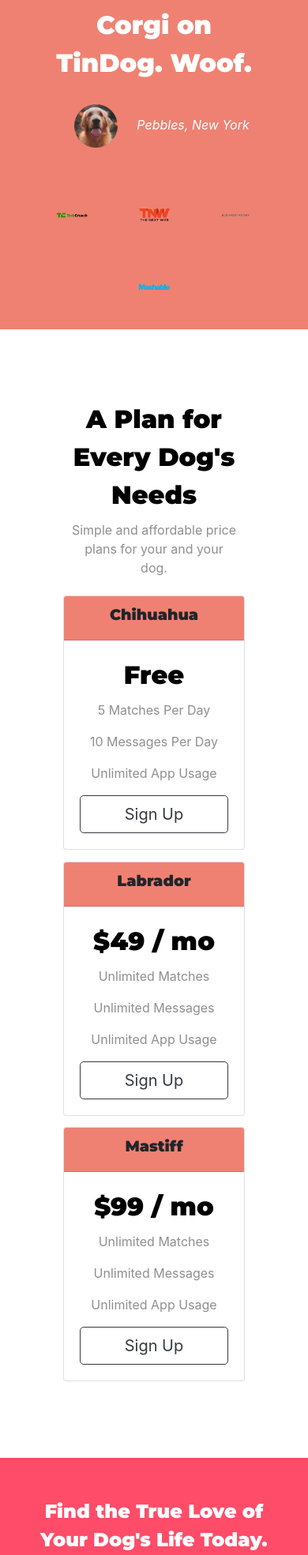
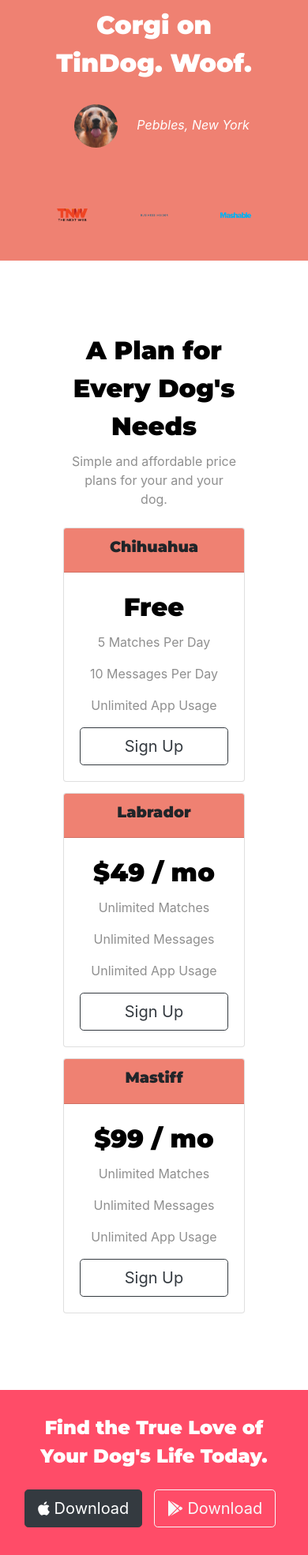
Before and after one commit to AdamHuynh/Tindog, a plain HTML site: page index.html in a window 390 px wide. Shown: the part 1851-3820 px from the top of the page at 79% size. Drawn offline with nearby package versions, Linux system fonts and the light colour scheme.

Commit message:
Third Commit

```diff
--- a/css/styles.css
+++ b/css/styles.css
@@ -178,7 +178,7 @@ p {
     #cta{
         background-color: #ff4c68;
         text-align: center;
-        padding: 50px;
+        padding: 30px;
     }
     .cta-h3{
         color: white;
--- a/index.html
+++ b/index.html
@@ -130,7 +130,7 @@
   <!-- Press -->
 
   <section id="press">
-    <img class="press-logo" src="images/techcrunch.png" alt="tc-logo" />
+
     <img class="press-logo" src="images/tnw.png" alt="tnw-logo" />
     <img class="press-logo" src="images/bizinsider.png" alt="biz-insider-logo" />
     <img class="press-logo" src="images/mashable.png" alt="mashable-logo" />
```
